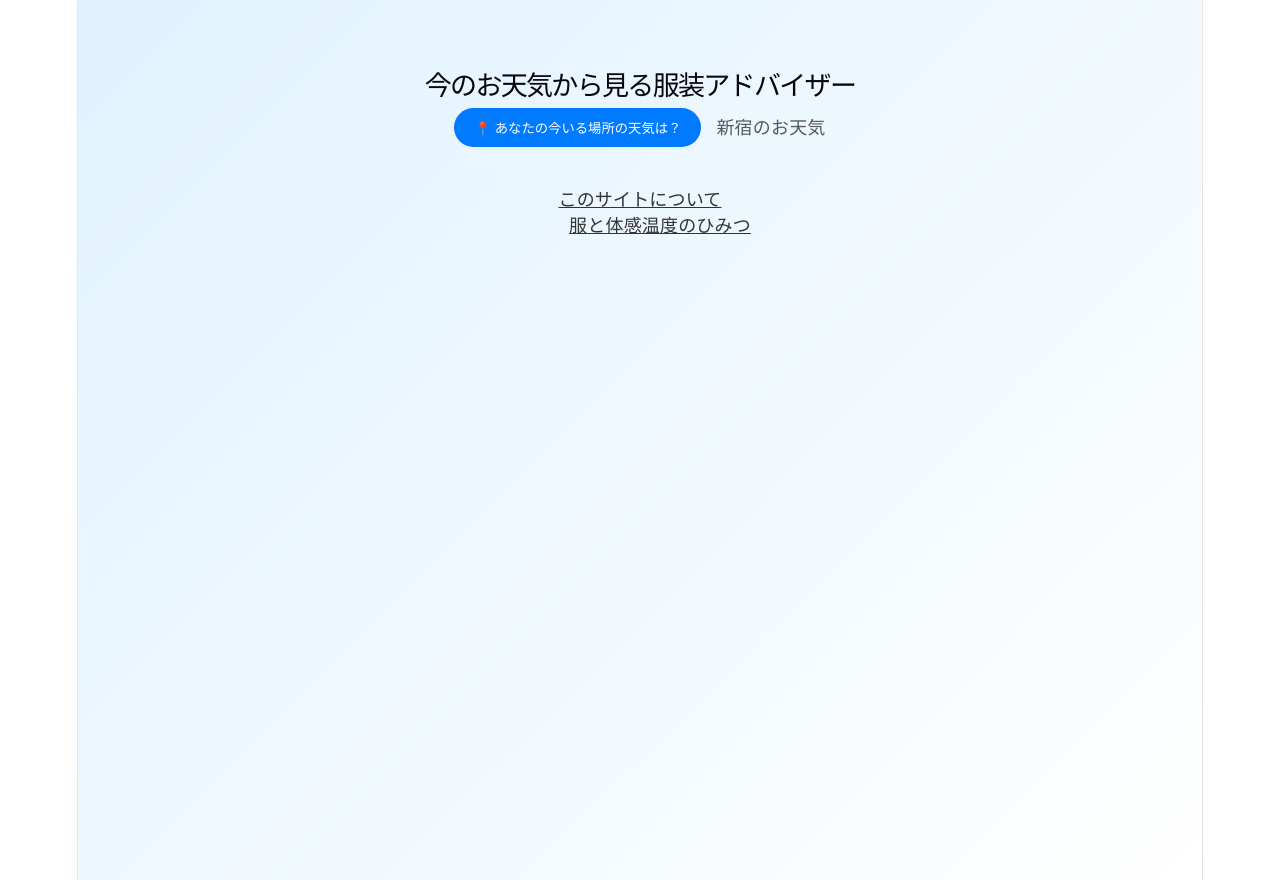
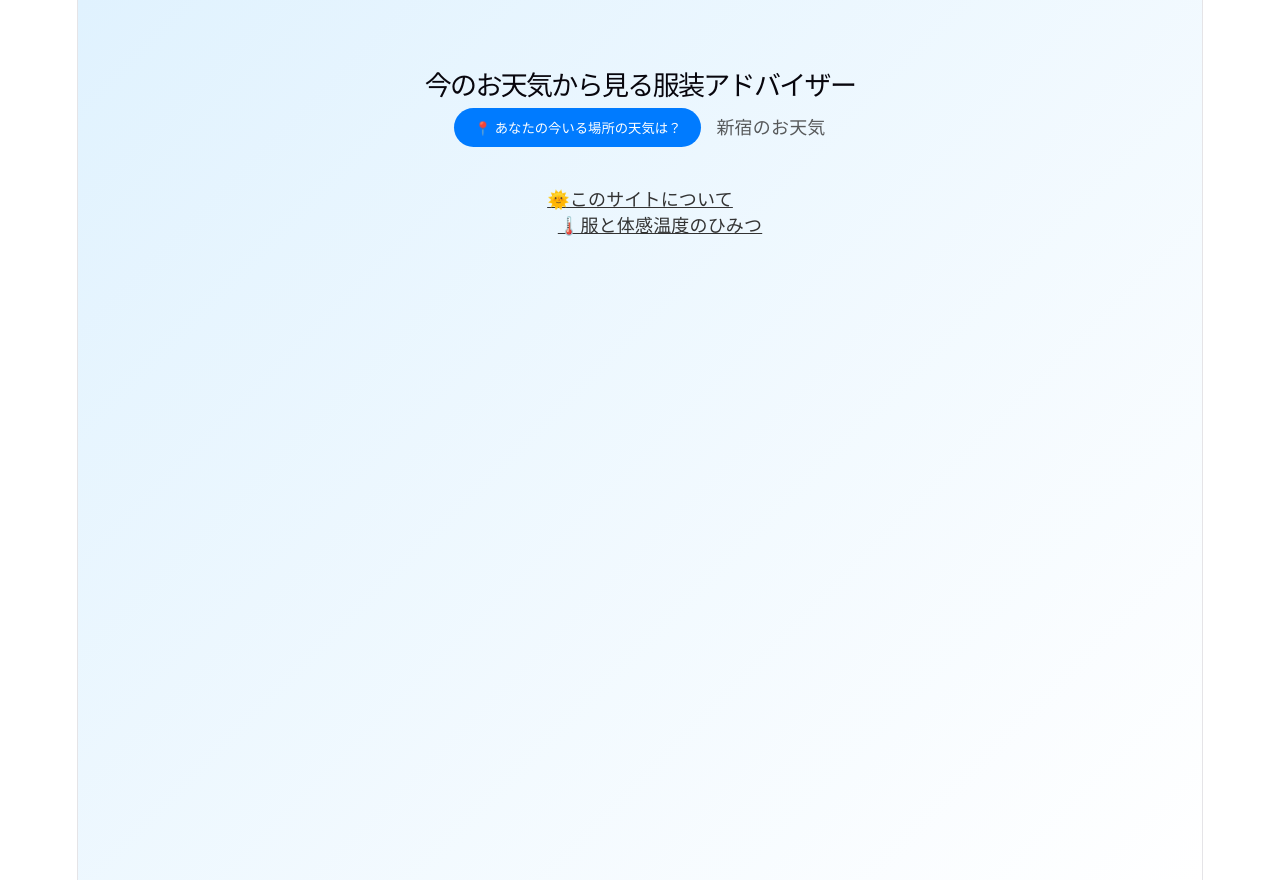
Before and after one commit to pimly-images/new-clothe-app, a React (Vite) app: page / in a window 1280 px wide. Built offline with nearby package versions, Linux system fonts and the light colour scheme; no server answers.

Commit message:
アイコンを追加

```diff
--- a/src/App.jsx
+++ b/src/App.jsx
@@ -77,9 +77,9 @@ const Home = ({ weather, loading, locationName, handleGetCurrentLocation, getUvL
 
       <footer style={{ marginTop: '40px' }}>
 <div>
-        <Link to="/about" style={{ color: 'inherit', textDecoration: 'underline' }}>このサイトについて</Link></div>
+        <Link to="/about" style={{ color: 'inherit', textDecoration: 'underline' }}>🌞このサイトについて</Link></div>
 <div style={{ marginLeft:'20px' }}>
-        <Link to="/guide" style={{ color: 'inherit', textDecoration: 'underline',marginLeft:'20px' }}>服と体感温度のひみつ</Link></div>
+        <Link to="/guide" style={{ color: 'inherit', textDecoration: 'underline',marginLeft:'20px' }}>🌡️服と体感温度のひみつ</Link></div>
       </footer>
     </div>
   );
```
